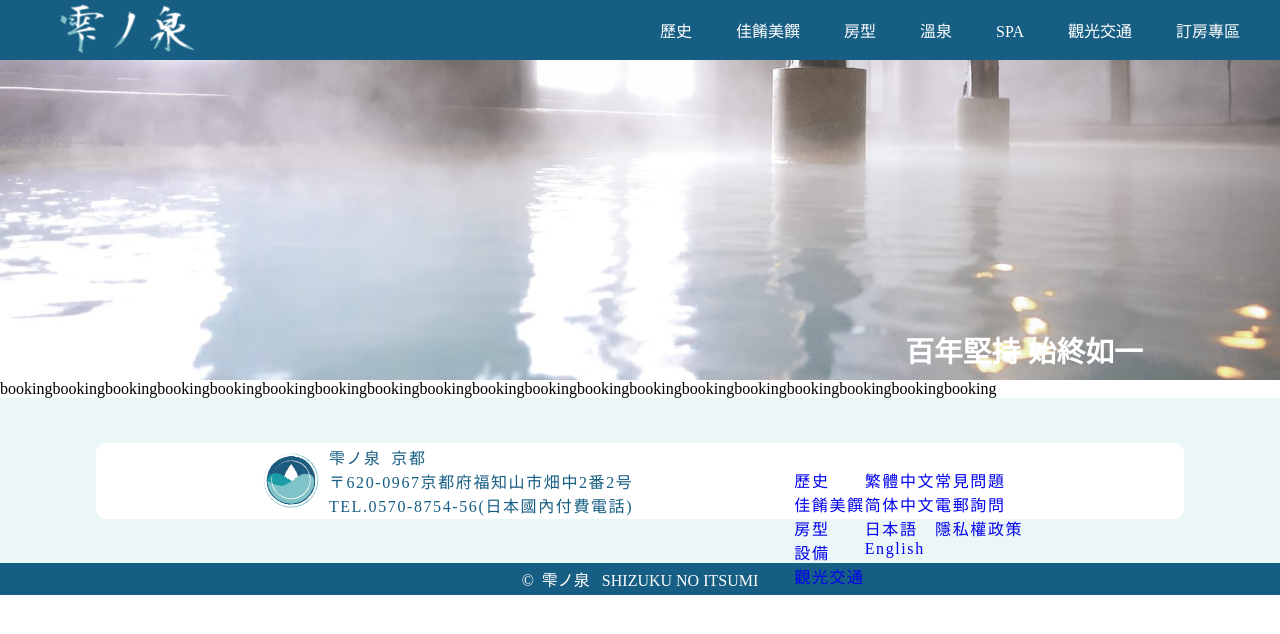
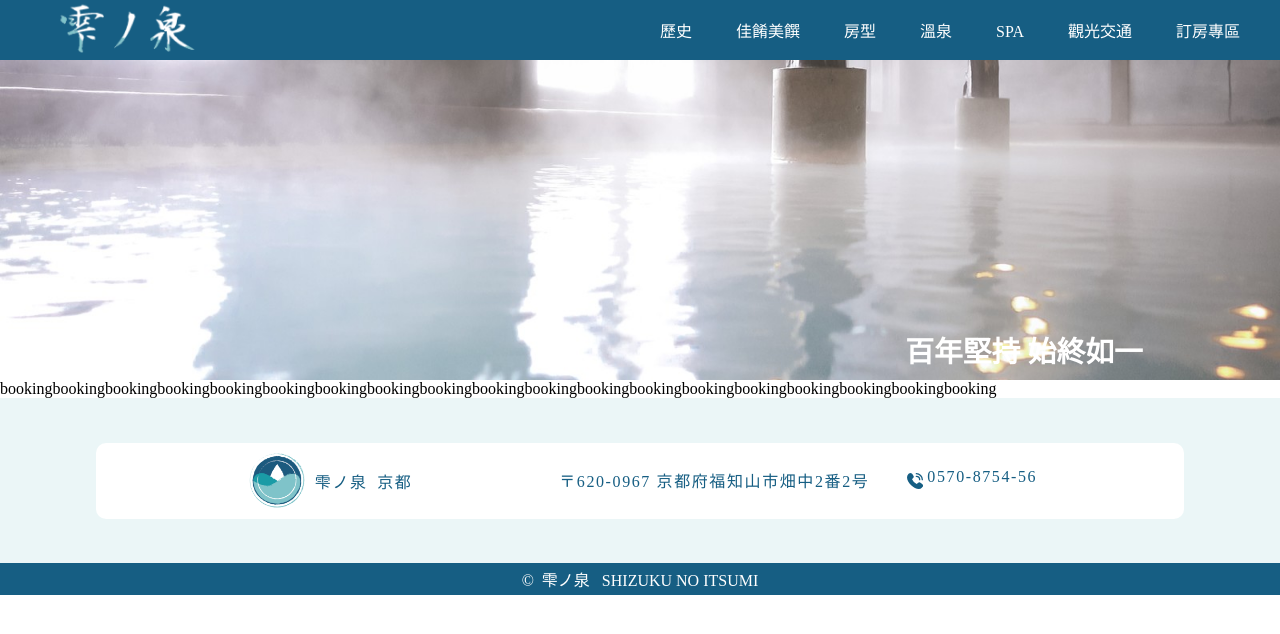
Before and after one commit to bearfunny/ya01, a plain HTML site: page pages/booking/booking.html in a window 1280 px wide. Drawn offline with Linux system fonts and the light colour scheme; a web font is replaced by a local one.

Commit message:
footerOK

```diff
--- a/pages/booking/booking.html
+++ b/pages/booking/booking.html
@@ -72,17 +72,21 @@
 
           <div class="footer-info-left__hotel__info">
             <p class="hotel-name hotel-info">雫ノ泉&ensp;京都</p>
-            <p class="hotel-address hotel-info">
-              〒620-0967京都府福知山市畑中2番2号
-            </p>
-            <p class="hotel-number hotel-info">
-              TEL.0570-8754-56(日本國內付費電話)
-            </p>
           </div>
         </div>
         <div class="footer-info-right">
           <div class="ul-flex">
-            <ul class="ul-menu">
+            <p class="hotel-address hotel-info">
+              〒620-0967 京都府福知山市畑中2番2号
+            </p>
+            <div class="phone">
+              <img src="../../NavFooterPic/phone-call.svg" alt="" />
+              <p class="hotel-number hotel-info">
+                0570-8754-56
+              </p>
+            </div>
+
+            <!-- <ul class="ul-menu">
                 <li class="li-menu"><a href="#">歷史</a></li>
                 <li class="li-menu"><a href="#">佳餚美饌</a></li>
                 <li class="li-menu"><a href="#">房型</a></li>
@@ -99,7 +103,7 @@
                 <li class="li-menu"><a href="#">常見問題</a></li>
                 <li class="li-menu"><a href="#">電郵詢問</a></li>
                 <li class="li-menu"><a href="#">隱私權政策</a></li>
-            </ul>
+              </ul> -->
           </div>
         </div>
       </div>
```
Also changed, not shown: pages/access/access.html (+1 -1 lines), pages/cuisine/cuisine.html (+1 -1 lines), pages/history/history.html (+12 -8 lines), pages/rooms/rooms.html (+1 -1 lines), pages/spa/spa.html (+12 -8 lines), pages/spring/spring.html (+12 -8 lines). Lines whose indentation alone changed are shown as unchanged.
